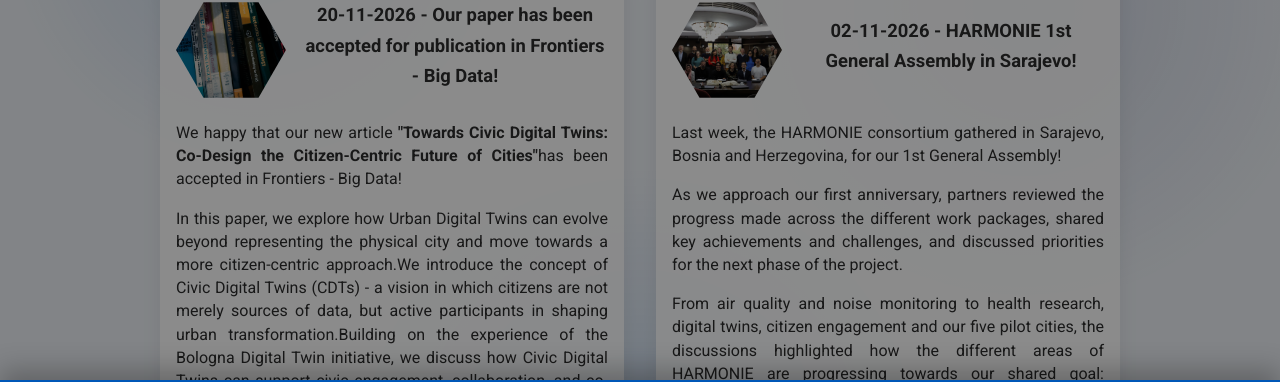
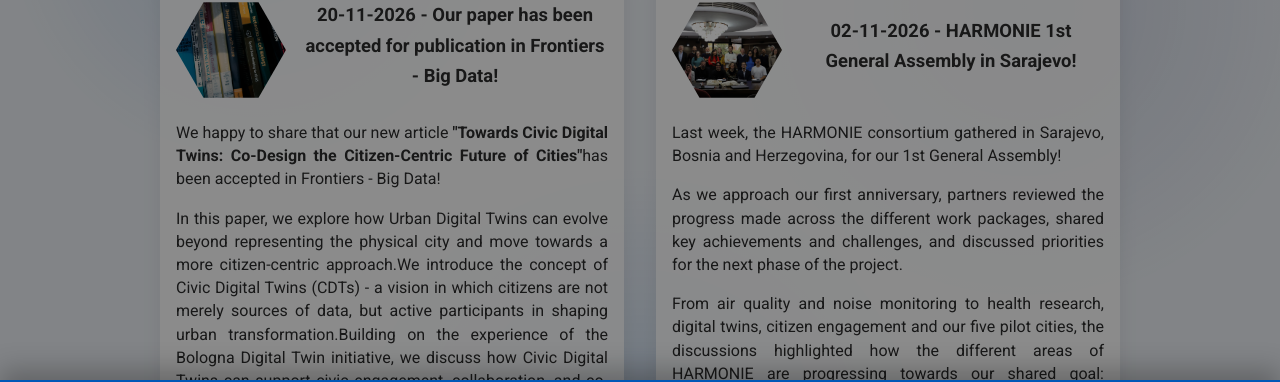
Before and after one commit to fbk-most/fbk-most.github.io, a Jekyll site: the page built from _pages/events.html, in a window 1280 px wide and 900 px high. Shown: the part 264-646 px from the top of the window. Built offline with Jekyll 4.4.1, drawn with Linux system fonts in a browser that asks for light colours.

Commit message:
Update news CSV

```diff
--- a/_data/news.json
+++ b/_data/news.json
@@ -210,7 +210,7 @@
   {
     "TITLE": "Our paper has been accepted for publication in Frontiers - Big Data!",
     "DATE": "2026-11-20",
-    "DESCRIPTION": "<p>We happy that our new article <strong>\"Towards Civic Digital Twins: Co-Design the Citizen-Centric Future of Cities\"</strong>has been accepted in Frontiers - Big Data!</p><p>In this paper, we explore how Urban Digital Twins can evolve beyond representing the physical city and move towards a more citizen-centric approach.We introduce the concept of Civic Digital Twins (CDTs) - a vision in which citizens are not merely sources of data, but active participants in shaping urban transformation.Building on the experience of the Bologna Digital Twin initiative, we discuss how Civic Digital Twins can support civic engagement, collaboration, and co-design in urban decision-making.We also highlight key research challenges, including modeling social dynamics, managing uncertainty, and ensuring explainability and accountability.</p><p>Looking forward to seeing how this vision can contribute to more inclusive, participatory, and citizen-centered cities!</p>",
+    "DESCRIPTION": "<p>We happy to share that our new article <strong>\"Towards Civic Digital Twins: Co-Design the Citizen-Centric Future of Cities\"</strong>has been accepted in Frontiers - Big Data!</p><p>In this paper, we explore how Urban Digital Twins can evolve beyond representing the physical city and move towards a more citizen-centric approach.We introduce the concept of Civic Digital Twins (CDTs) - a vision in which citizens are not merely sources of data, but active participants in shaping urban transformation.Building on the experience of the Bologna Digital Twin initiative, we discuss how Civic Digital Twins can support civic engagement, collaboration, and co-design in urban decision-making.We also highlight key research challenges, including modeling social dynamics, managing uncertainty, and ensuring explainability and accountability.</p><p>Looking forward to seeing how this vision can contribute to more inclusive, participatory, and citizen-centered cities!</p>",
     "Link": "https://www.frontiersin.org/journals/big-data/articles/10.3389/fdata.2026.2042880/abstract",
     "Image": "/assets/images/news/Books_Franceschini_3-2021_cropped.webp",
     "Priority": 10
```
